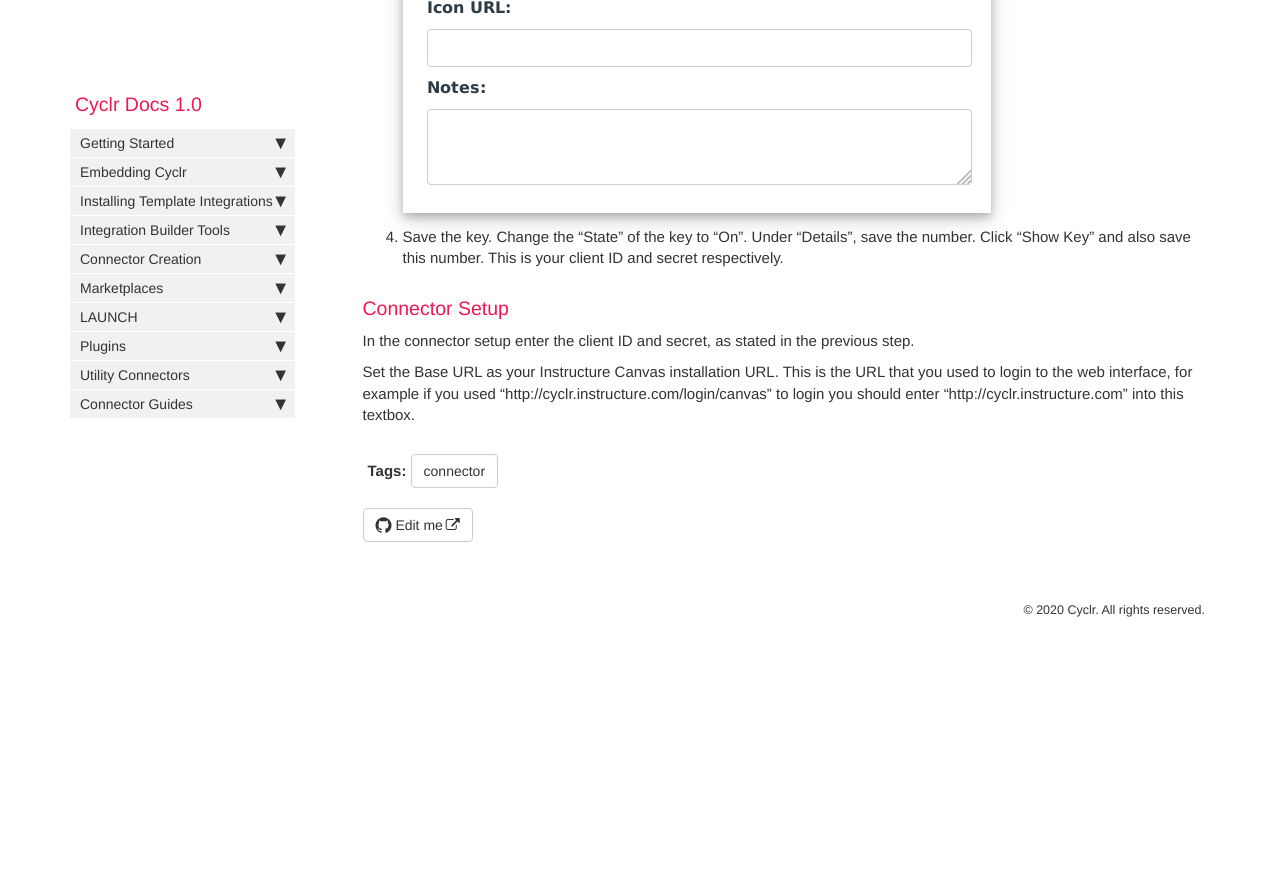
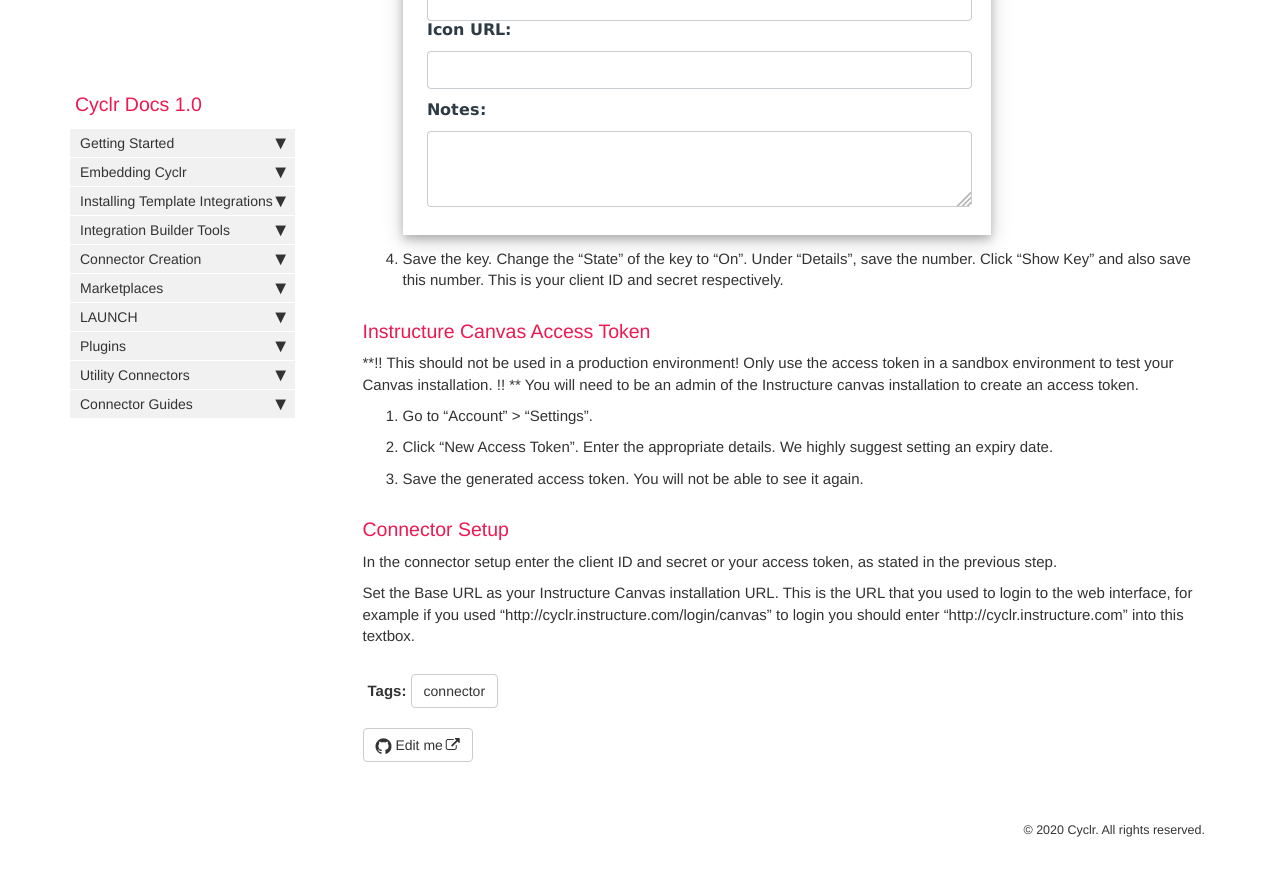
Before and after one commit to sneakysneak/docs, a Jekyll site: the page built from pages/connector-authentication/canvas.md, in a window 1280 px wide and 900 px high, scrolled down 1257 px. Shown: the top 876 px of the window. Built offline with Jekyll 4.4.1, drawn with Linux system fonts in a browser that asks for light colours; nearby versions of some CDN libraries; comment, search, counter and statistics services are not loaded; before the commit the page ends 1936 px from its top, so only the background shows below that; some of the changed text lies outside the part shown.

Commit message:
updating canvas documentation (#93)

```diff
--- a/pages/connector-authentication/canvas.md
+++ b/pages/connector-authentication/canvas.md
@@ -24,7 +24,17 @@ Within your Instructure Canvas web interface:
     ![](./images/canvas-api-key.png)
 4. Save the key. Change the "State" of the key to "On". Under "Details", save the number. Click "Show Key" and also save this number. This is your client ID and secret respectively.
 
+### Instructure Canvas Access Token ###
+
+**!! This should not be used in a production environment! Only use the access token in a sandbox environment to test your Canvas installation. !! **
+You will need to be an admin of the Instructure canvas installation to create an access token.
+
+1. Go to "Account" > "Settings".
+2. Click "New Access Token". Enter the appropriate details. We highly suggest setting an expiry date.
+3. Save the generated access token. You will not be able to see it again.
+
+
 ### Connector Setup ###
- In the connector setup enter the client ID and secret, as stated in the previous step.
+ In the connector setup enter the client ID and secret or your access token, as stated in the previous step.
 
  Set the Base URL as your Instructure Canvas installation URL. This is the URL that you used to login to the web interface, for example if you used "http://cyclr.instructure.com/login/canvas" to login you should enter "http://cyclr.instructure.com" into this textbox.
```
